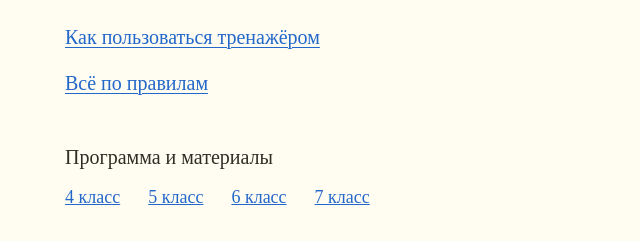
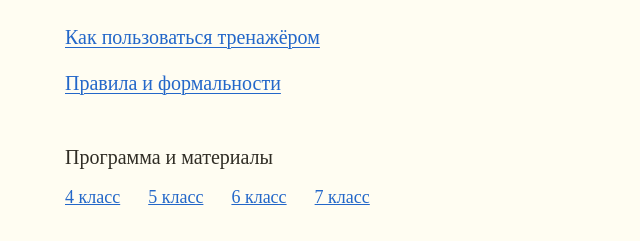
Before and after one commit to olgo1/olgo1.github.io, a plain HTML site: page pages/mathtrainer/index.html in a window 1280 px wide. Shown: the part 143-384 px from the top of the page, without its empty margins (55-695 px from the left). Drawn offline with Linux system fonts and the light colour scheme.

Commit message:
Rename trainer legal section to rules and formalities

```diff
--- a/pages/mathtrainer/index.html
+++ b/pages/mathtrainer/index.html
@@ -21,7 +21,7 @@
           <p>скоро напишу :))</p>
         </details>
         <details class="course-program">
-          <summary>Всё по правилам</summary>
+          <summary>Правила и формальности</summary>
           <p>пишу обычно в последнюю очередь, но скоро будет</p>
         </details>
       </div>
```
